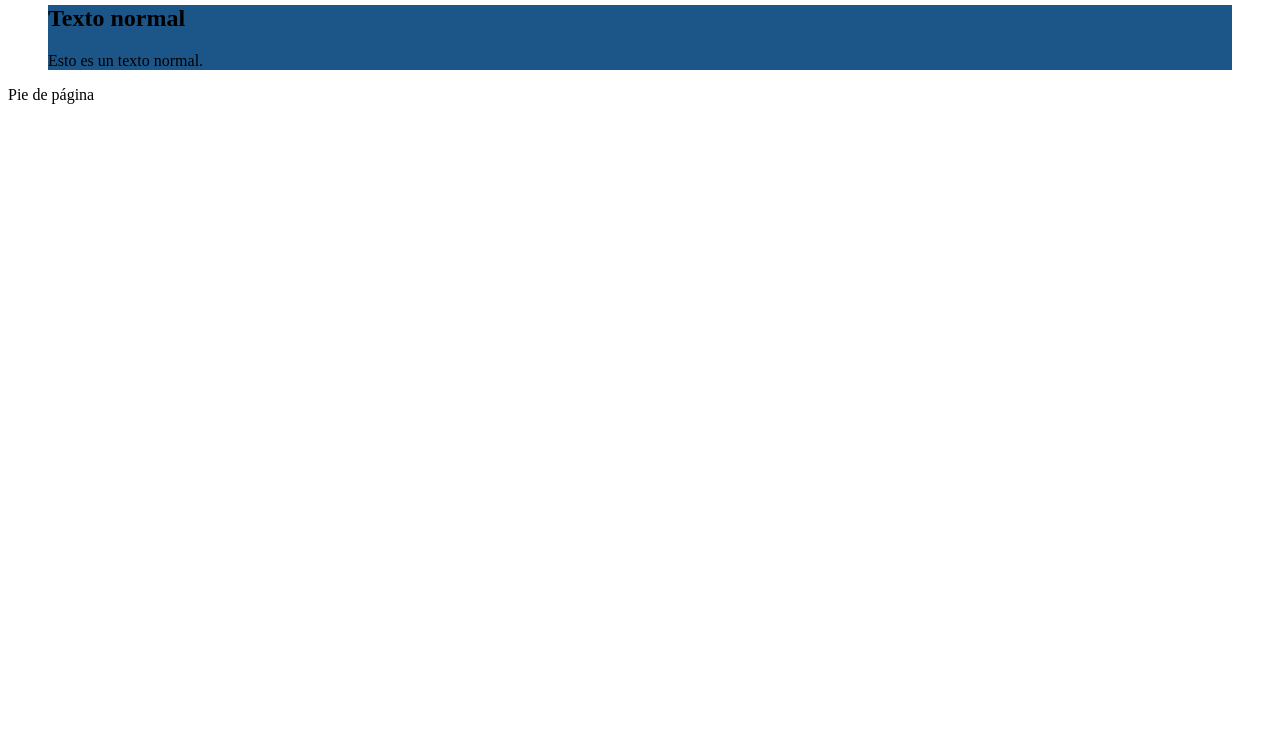
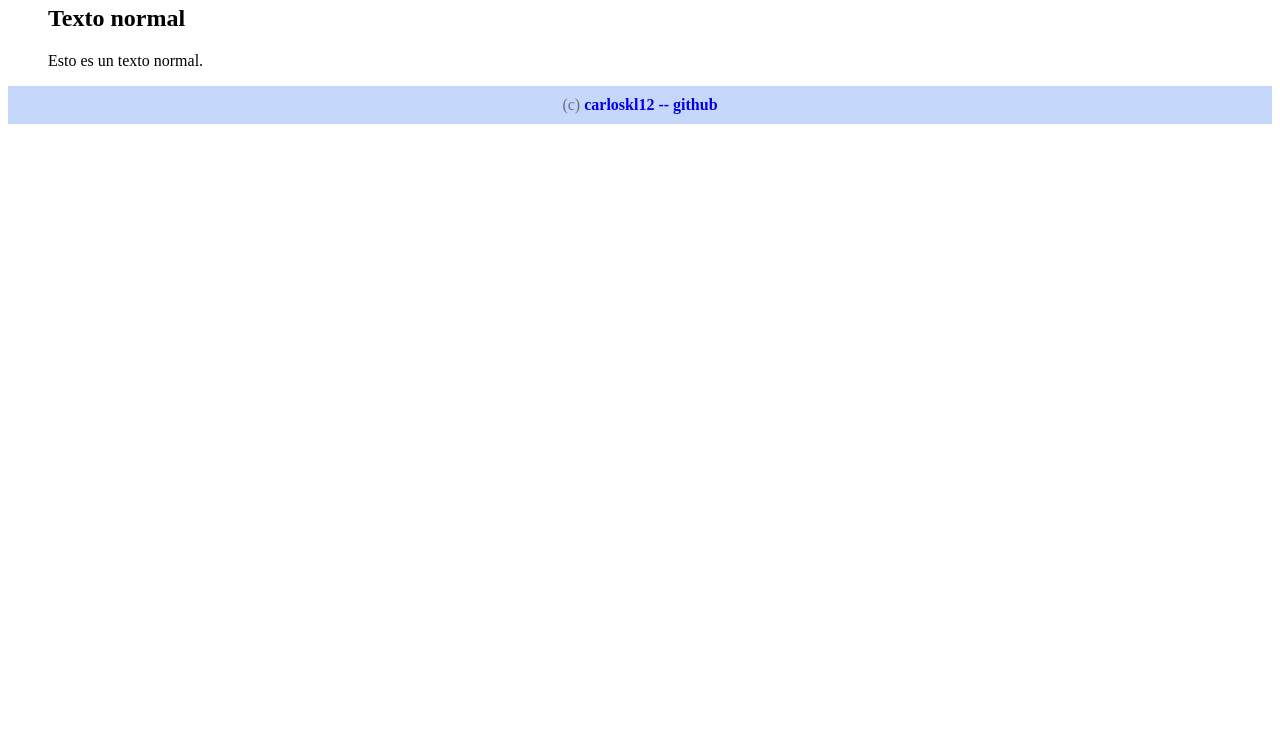
Before and after one commit to carloskl12/estilos-css, a plain HTML site: page index.html in a window 1280 px wide. Shown: the part 60-800 px from the top of the page. Drawn offline with Linux system fonts and the light colour scheme.

Commit message:
mejora colores

```diff
--- a/estilos.css
+++ b/estilos.css
@@ -12,5 +12,17 @@ body h1 {
 
 body div.normalTxt{
     margin: auto 40px auto 40px;
-    background-color: rgb(28, 85, 136);
+    background-color: rgb(255, 255, 255);
 }
+
+footer {
+    background-color: rgb(198, 215, 252);
+    padding: 10px;
+    color: rgb(106, 110, 129);
+    text-align: center;
+}
+
+footer a {
+    font-weight: bold;
+    text-decoration: none;
+}
--- a/index.html
+++ b/index.html
@@ -12,7 +12,7 @@
 </div>
 
 <footer>
-Pie de página
+(c) <a href="https://github.com/carloskl12">carloskl12 -- github</a>
 </footer>
 </body>
 </html>
```
